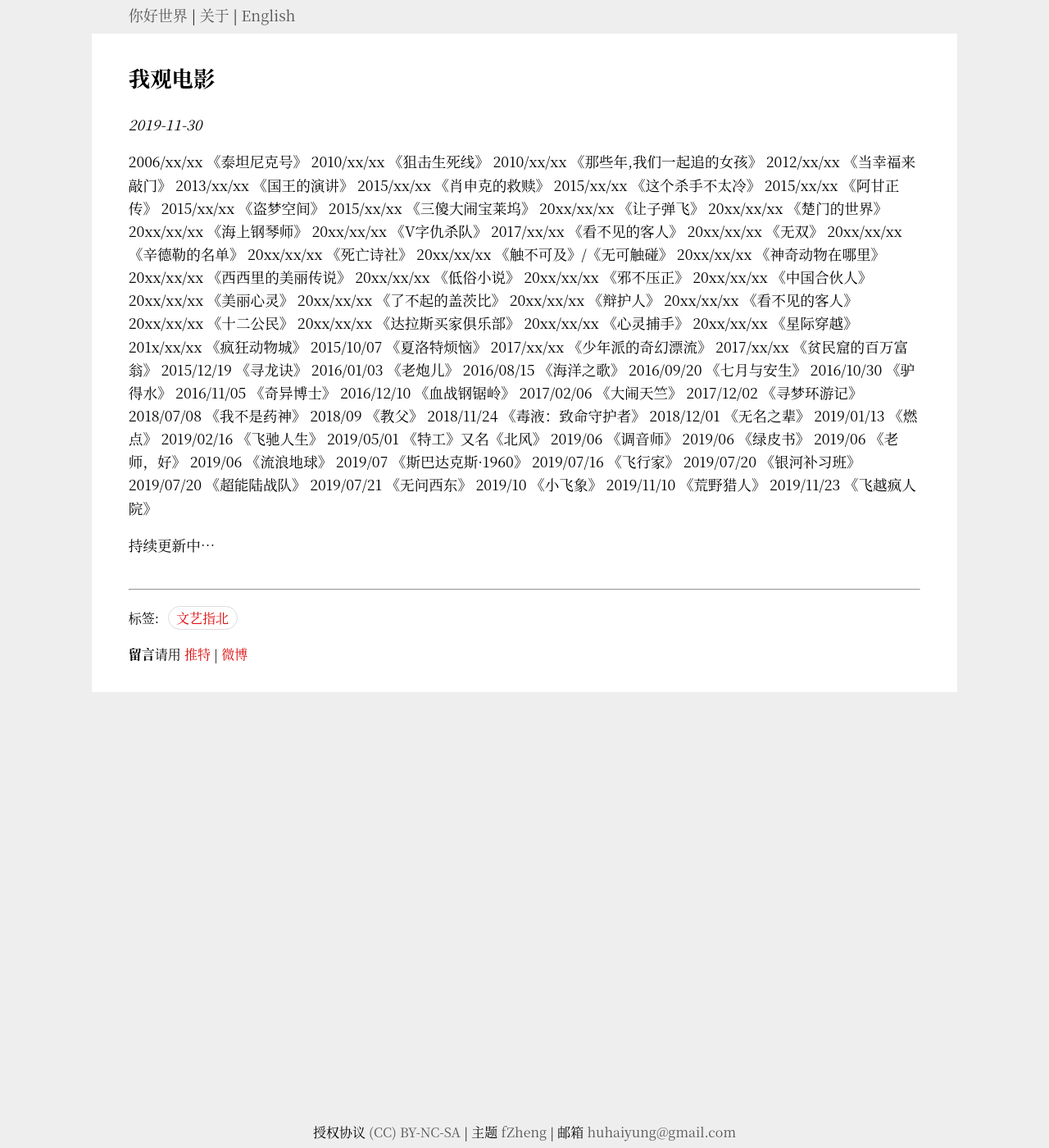
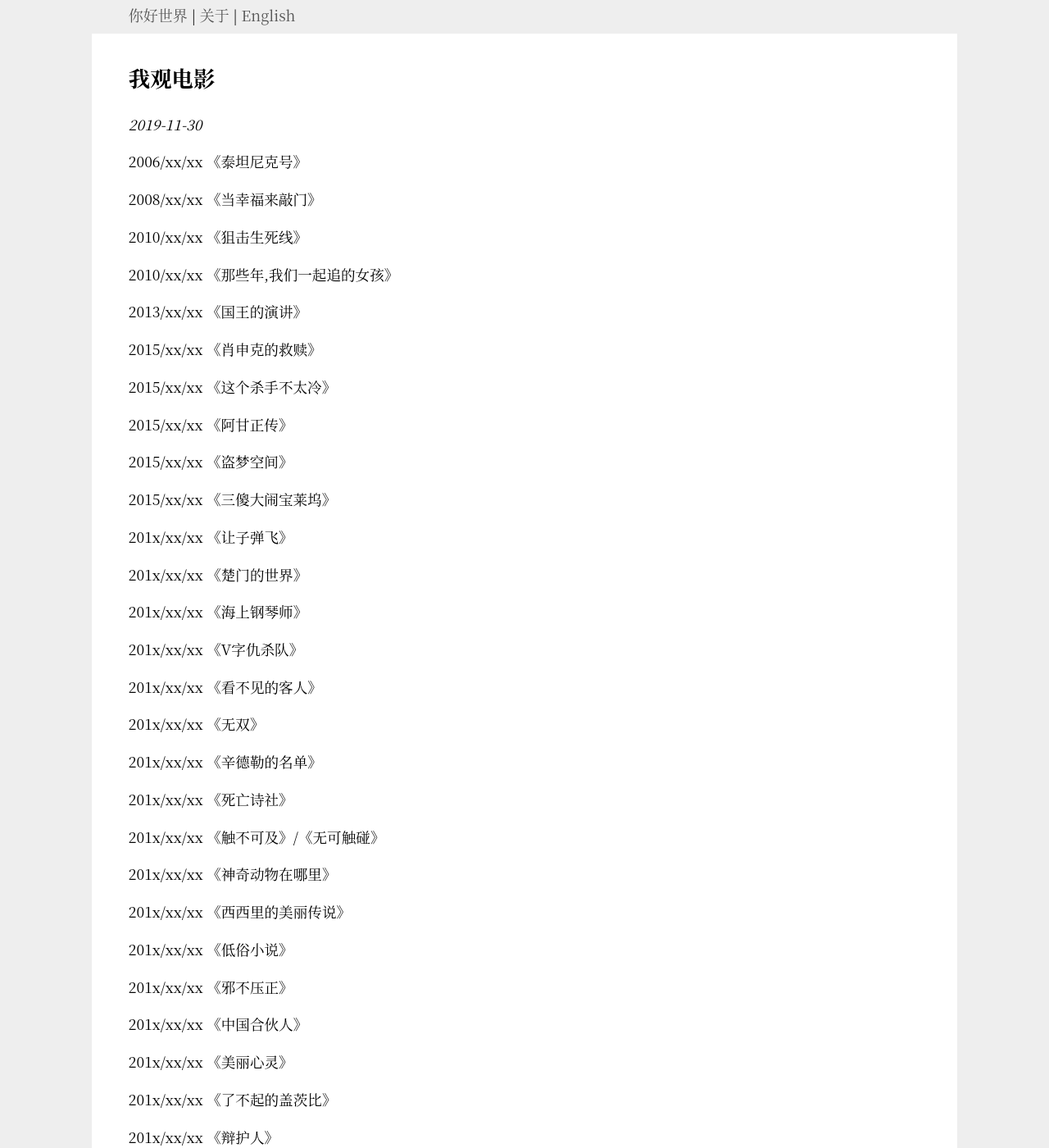
Before and after one commit to Haiyung/haiyung.github.io, a Jekyll site: the page built from _posts/2019-11-30-movies-records.md, in a window 1280 px wide and 1400 px high. Shown: the whole window at 82% size. Built offline with Jekyll 4.4.1, drawn with Linux system fonts in a browser that asks for light colours; some of the changed text lies outside the part shown.

Commit message:
update articles

```diff
--- a/_posts/2019-11-30-movies-records.md
+++ b/_posts/2019-11-30-movies-records.md
@@ -7,68 +7,132 @@ tags: 文艺指北
 ---
 
 2006/xx/xx  《泰坦尼克号》
+
+2008/xx/xx  《当幸福来敲门》
+
 2010/xx/xx  《狙击生死线》
+
 2010/xx/xx  《那些年,我们一起追的女孩》
-2012/xx/xx  《当幸福来敲门》
+
 2013/xx/xx  《国王的演讲》
+
 2015/xx/xx  《肖申克的救赎》
+
 2015/xx/xx  《这个杀手不太冷》
+
 2015/xx/xx  《阿甘正传》
+
 2015/xx/xx  《盗梦空间》
+
 2015/xx/xx  《三傻大闹宝莱坞》
-20xx/xx/xx  《让子弹飞》
-20xx/xx/xx  《楚门的世界》
-20xx/xx/xx  《海上钢琴师》
-20xx/xx/xx  《V字仇杀队》
-2017/xx/xx  《看不见的客人》
-20xx/xx/xx  《无双》
-20xx/xx/xx  《辛德勒的名单》
-20xx/xx/xx  《死亡诗社》
-20xx/xx/xx  《触不可及》/《无可触碰》
-20xx/xx/xx  《神奇动物在哪里》
-20xx/xx/xx  《西西里的美丽传说》
-20xx/xx/xx  《低俗小说》
-20xx/xx/xx  《邪不压正》
-20xx/xx/xx  《中国合伙人》
-20xx/xx/xx  《美丽心灵》
-20xx/xx/xx  《了不起的盖茨比》
-20xx/xx/xx  《辩护人》
-20xx/xx/xx  《看不见的客人》
-20xx/xx/xx  《十二公民》
-20xx/xx/xx  《达拉斯买家俱乐部》
-20xx/xx/xx  《心灵捕手》
-20xx/xx/xx  《星际穿越》
+
+201x/xx/xx  《让子弹飞》
+
+201x/xx/xx  《楚门的世界》
+
+201x/xx/xx  《海上钢琴师》
+
+201x/xx/xx  《V字仇杀队》
+
+201x/xx/xx  《看不见的客人》
+
+201x/xx/xx  《无双》
+
+201x/xx/xx  《辛德勒的名单》
+
+201x/xx/xx  《死亡诗社》
+
+201x/xx/xx  《触不可及》/《无可触碰》
+
+201x/xx/xx  《神奇动物在哪里》
+
+201x/xx/xx  《西西里的美丽传说》
+
+201x/xx/xx  《低俗小说》
+
+201x/xx/xx  《邪不压正》
+
+201x/xx/xx  《中国合伙人》
+
+201x/xx/xx  《美丽心灵》
+
+201x/xx/xx  《了不起的盖茨比》
+
+201x/xx/xx  《辩护人》
+
+201x/xx/xx  《看不见的客人》
+
+201x/xx/xx  《十二公民》
+
+201x/xx/xx  《达拉斯买家俱乐部》
+
+201x/xx/xx  《心灵捕手》
+
+201x/xx/xx  《星际穿越》
+
 201x/xx/xx  《疯狂动物城》
+
 2015/10/07  《夏洛特烦恼》
+
 2017/xx/xx  《少年派的奇幻漂流》
+
 2017/xx/xx  《贫民窟的百万富翁》
+
 2015/12/19  《寻龙诀》
+
 2016/01/03  《老炮儿》
+
 2016/08/15  《海洋之歌》
-2016/09/20  《七月与安生》
+
+2016/09/20  《**七月与安生**》
+
 2016/10/30  《驴得水》
+
 2016/11/05  《奇异博士》
+
 2016/12/10  《血战钢锯岭》
+
 2017/02/06  《大闹天竺》
+
 2017/12/02  《寻梦环游记》
+
 2018/07/08  《我不是药神》
+
 2018/09     《教父》
+
 2018/11/24  《毒液：致命守护者》
+
 2018/12/01  《无名之辈》
+
 2019/01/13  《燃点》
+
 2019/02/16  《飞驰人生》
+
 2019/05/01  《特工》又名《北风》
+
 2019/06     《调音师》
+
 2019/06     《绿皮书》
+
 2019/06     《老师，好》
+
 2019/06     《流浪地球》
+
 2019/07     《斯巴达克斯·1960》
+
 2019/07/16  《飞行家》
+
 2019/07/20  《银河补习班》
+
 2019/07/20  《超能陆战队》
+
 2019/07/21  《无问西东》
+
 2019/10     《小飞象》
+
 2019/11/10  《荒野猎人》
+
 2019/11/23  《飞越疯人院》
 
+
 持续更新中...
```
